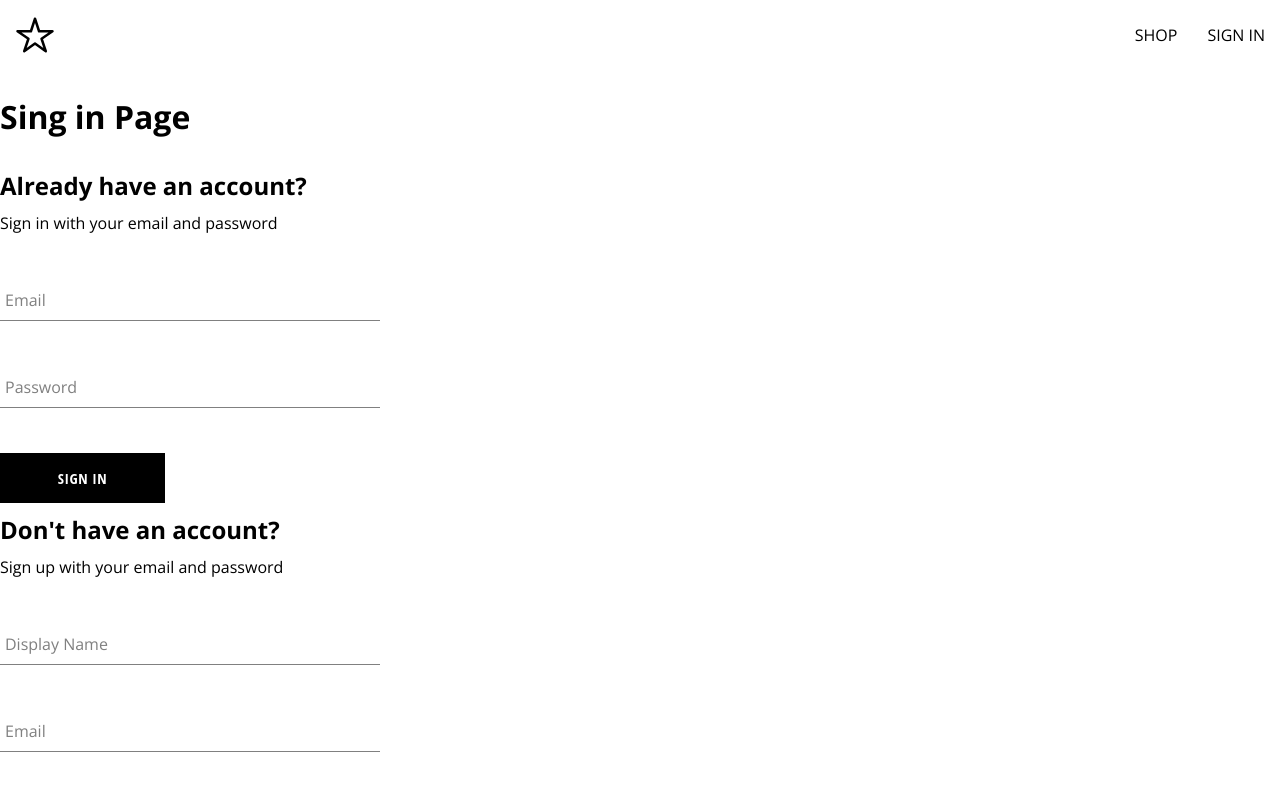
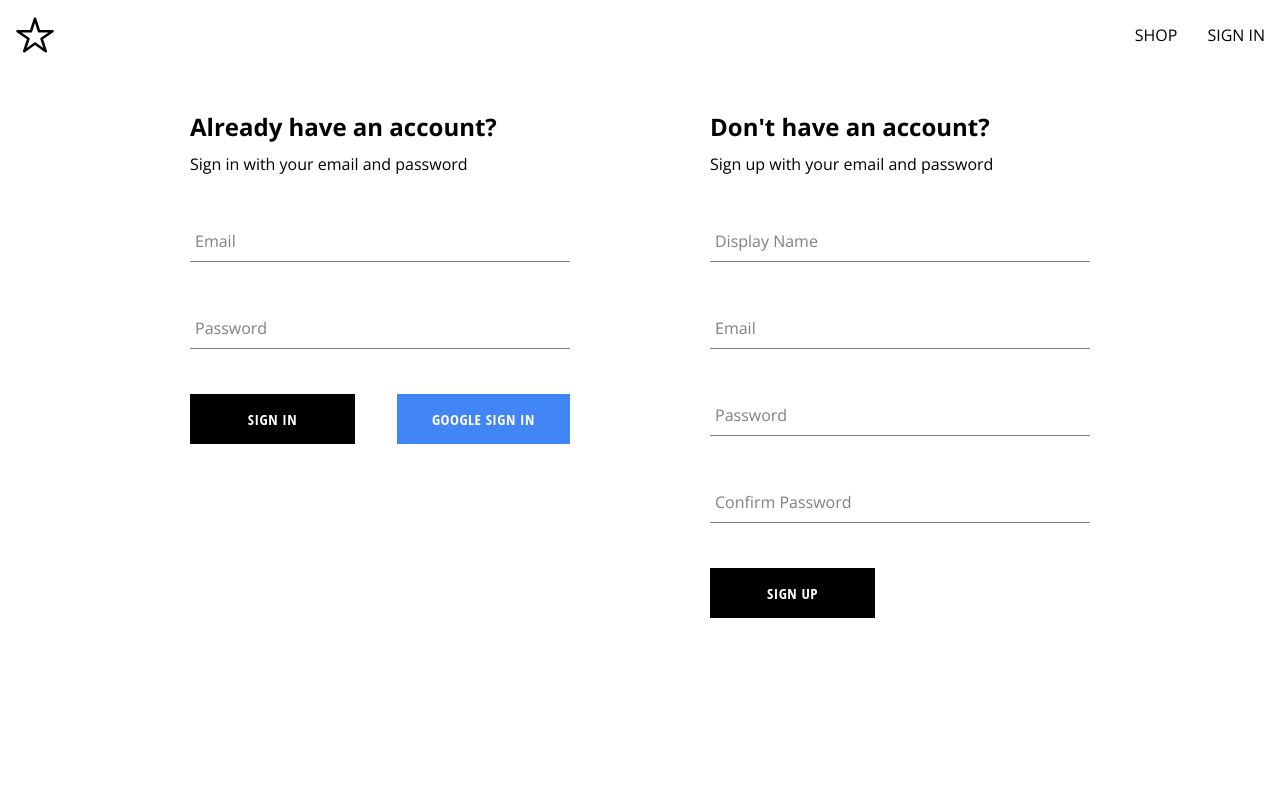
Before and after one commit to MohamedHNoor/star-clothing, a React (Create React App) app: page /auth in a window 1280 px wide. Shown: the top 800 px of the page. Built offline with nearby package versions, Linux system fonts and the light colour scheme.

Commit message:
Add signin functionality and styled authentication component

```diff
--- a/src/components/sign-in-form copy/sign-in-form.component.jsx
+++ b/src/components/sign-in-form copy/sign-in-form.component.jsx
@@ -1,8 +1,9 @@
 import { useState } from "react";
 import FormInput from "../form-input/form-input.component";
 import {
-  createAuthUserWithEmailAndPassword,
+  signInWithGooglePopUp,
   createUserDocumentFromAuth,
+  SignInAuthUserWithEmailAndPassword,
 } from "../../utils/firebase/firebase.utils";
 import "./sign-in.styles.scss";
 import Button from "../button/button.component";
@@ -20,14 +21,34 @@ const SignInForm = () => {
   const resetFormFields = () => {
     setFormFields(defaultFormFields);
   };
-  console.log(formFields);
+
+  const SignInWithGoogle = async () => {
+    const { user } = await signInWithGooglePopUp();
+    await createUserDocumentFromAuth(user);
+  };
 
   const handleSubmit = async (event) => {
     event.preventDefault();
 
     try {
+      const response = await SignInAuthUserWithEmailAndPassword(
+        email,
+        password,
+      );
+      console.log(response);
       resetFormFields();
-    } catch (error) {}
+    } catch (error) {
+      switch (error.code) {
+        case "auth/user-not-found":
+          alert("No user associated with this email");
+          break;
+        case "auth/wrong-password":
+          alert("Incorrect password for this email");
+          break;
+        default:
+          console.log(error);
+      }
+    }
   };
 
   const handleChange = (event) => {
@@ -62,8 +83,12 @@ const SignInForm = () => {
             value: password,
           }}
         />
-
-        <Button type="submit">Sign in</Button>
+        <div className="buttons-container">
+          <Button type="submit">Sign in</Button>
+          <Button type="button" buttonType="google" onClick={SignInWithGoogle}>
+            Google Sign In
+          </Button>
+        </div>
       </form>
     </div>
   );
--- a/src/components/sign-in-form copy/sign-in.styles.scss
+++ b/src/components/sign-in-form copy/sign-in.styles.scss
@@ -6,4 +6,9 @@
   h2 {
     margin: 10px 0;
   }
+
+  .buttons-container {
+    display: flex;
+    justify-content: space-between;
+  }
 }
--- a/src/components/sign-up-form/sign-up-form.component.jsx
+++ b/src/components/sign-up-form/sign-up-form.component.jsx
@@ -22,7 +22,6 @@ const SignUpForm = () => {
   const resetFormFields = () => {
     setFormFields(defaultFormFields);
   };
-  console.log(formFields);
 
   const handleSubmit = async (event) => {
     event.preventDefault();
--- a/src/routes/authentication/authentication.component.jsx
+++ b/src/routes/authentication/authentication.component.jsx
@@ -1,19 +1,10 @@
-import {
-  signInWithGooglePopUp,
-  createUserDocumentFromAuth,
-} from "../../utils/firebase/firebase.utils";
 import SignUpForm from "../../components/sign-up-form/sign-up-form.component";
 import SignInForm from "../../components/sign-in-form copy/sign-in-form.component";
+import "./authentication.styles.scss";
 
 const Authentication = () => {
-  // const logGoogleUser = async () => {
-  //   const { user } = await signInWithGooglePopUp();
-  //   createUserDocumentFromAuth(user);
-  // };
-
   return (
-    <div>
-      <h1>Sing in Page</h1>
+    <div className="authentication-container">
       <SignInForm />
       <SignUpForm />
     </div>
--- /dev/null
+++ b/src/routes/authentication/authentication.styles.scss
@@ -0,0 +1,6 @@
+.authentication-container {
+  display: flex;
+  justify-content: space-between;
+  width: 900px;
+  margin: 30px auto;
+}
--- a/src/utils/firebase/firebase.utils.js
+++ b/src/utils/firebase/firebase.utils.js
@@ -1,20 +1,21 @@
-import { initializeApp } from 'firebase/app';
+import { initializeApp } from "firebase/app";
 import {
   getAuth,
   signInWithRedirect,
   signInWithPopup,
   GoogleAuthProvider,
   createUserWithEmailAndPassword,
-} from 'firebase/auth';
-import { getFirestore, doc, getDoc, setDoc } from 'firebase/firestore';
+  signInWithEmailAndPassword,
+} from "firebase/auth";
+import { getFirestore, doc, getDoc, setDoc } from "firebase/firestore";
 
 const firebaseConfig = {
-  apiKey: 'AIzaSyCweP5rgc9gdiwlaLBC-8qbUFft-5AQ850',
-  authDomain: 'star-clothing-db-5b724.firebaseapp.com',
-  projectId: 'star-clothing-db-5b724',
-  storageBucket: 'star-clothing-db-5b724.appspot.com',
-  messagingSenderId: '481604436164',
-  appId: '1:481604436164:web:4d1fb58a75ab5acad4c991',
+  apiKey: "AIzaSyCweP5rgc9gdiwlaLBC-8qbUFft-5AQ850",
+  authDomain: "star-clothing-db-5b724.firebaseapp.com",
+  projectId: "star-clothing-db-5b724",
+  storageBucket: "star-clothing-db-5b724.appspot.com",
+  messagingSenderId: "481604436164",
+  appId: "1:481604436164:web:4d1fb58a75ab5acad4c991",
 };
 
 const firebaseApp = initializeApp(firebaseConfig);
@@ -22,7 +23,7 @@ const firebaseApp = initializeApp(firebaseConfig);
 const googleProvider = new GoogleAuthProvider();
 
 googleProvider.setCustomParameters({
-  prompt: 'select_account',
+  prompt: "select_account",
 });
 
 export const auth = getAuth();
@@ -41,7 +42,7 @@ export const createUserDocumentFromAuth = async (
 ) => {
   if (!userAuth) return;
 
-  const userDocRef = doc(db, 'users', userAuth.uid);
+  const userDocRef = doc(db, "users", userAuth.uid);
 
   const userSnapShot = await getDoc(userDocRef);
 
@@ -57,7 +58,7 @@ export const createUserDocumentFromAuth = async (
         ...additionalInformation,
       });
     } catch (error) {
-      console.log('There was an error creating the user', error.message);
+      console.log("There was an error creating the user", error.message);
     }
   } else {
     return userDocRef;
@@ -69,3 +70,9 @@ export const createAuthUserWithEmailAndPassword = async (email, password) => {
 
   return await createUserWithEmailAndPassword(auth, email, password);
 };
+
+export const SignInAuthUserWithEmailAndPassword = async (email, password) => {
+  if (!email || !password) return;
+
+  return await signInWithEmailAndPassword(auth, email, password);
+};
```
